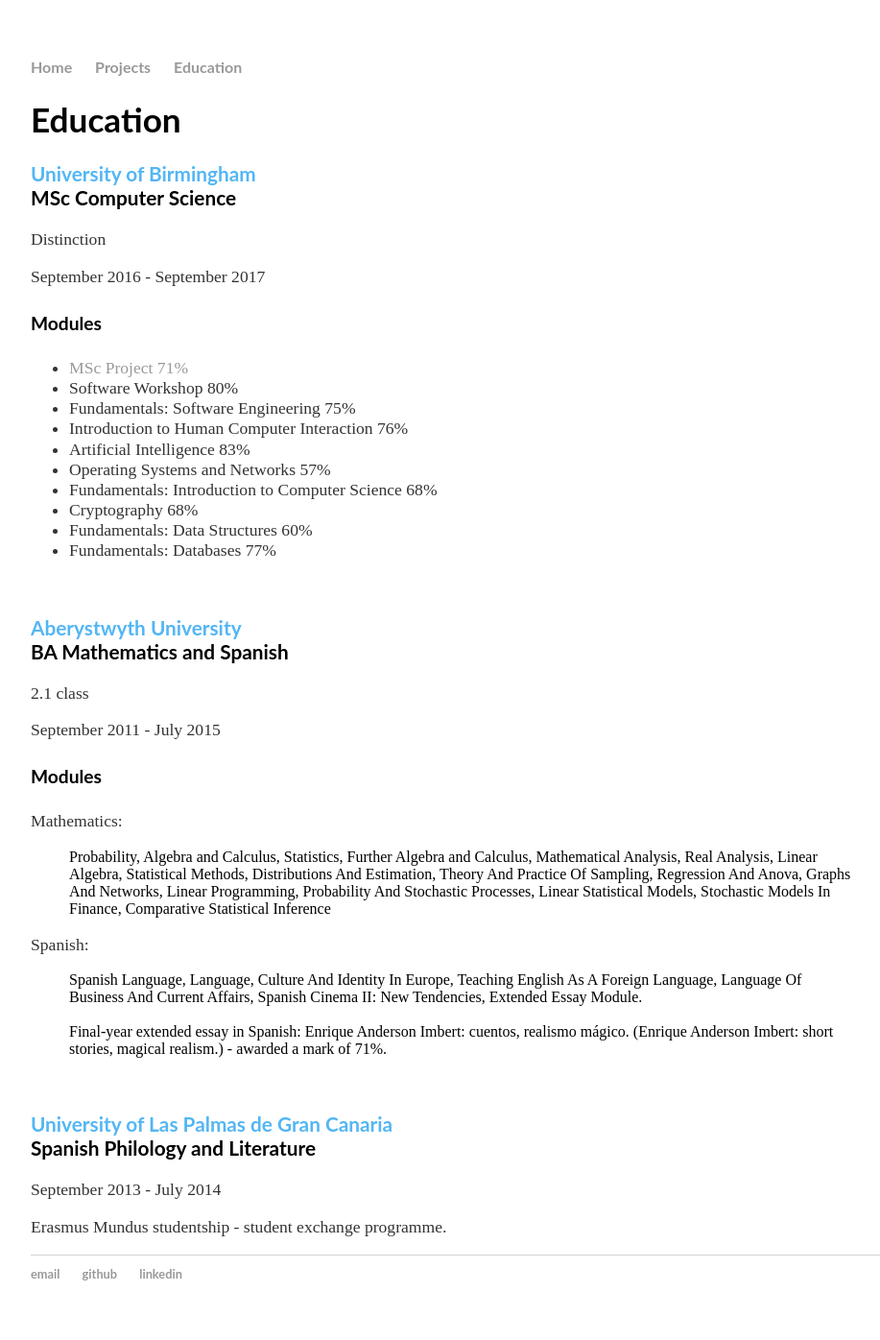
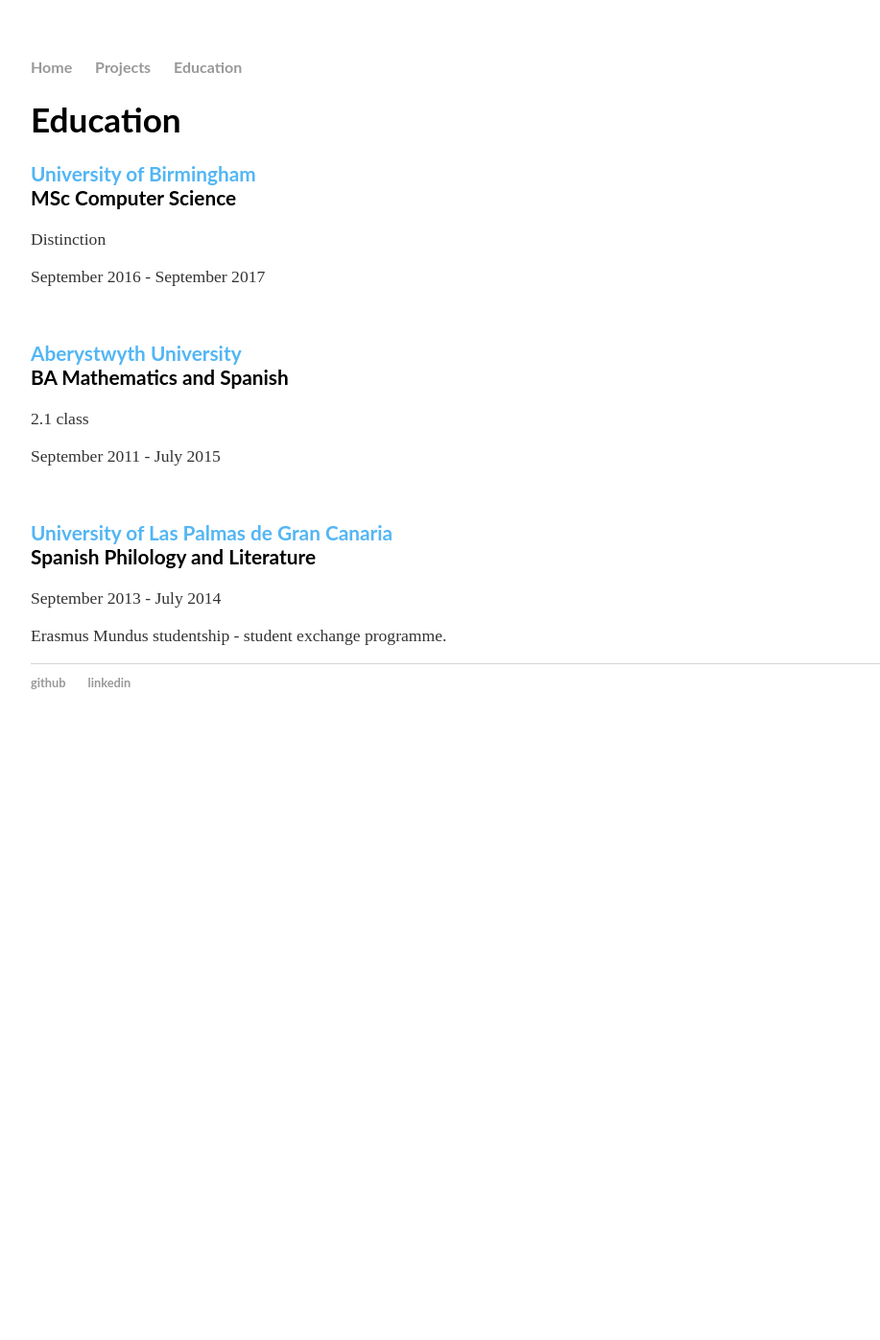
Before and after one commit to sosnovska/Portfolio-old-version, a Jekyll site: the page built from cv/index.html, in a window 1280 px wide. Shown: the whole page at 96% size, without its empty margins (160-1077 px from the left). Built offline with Jekyll 4.4.1, drawn with Linux system fonts in a browser that asks for light colours; after the commit the page ends 900 px from its top, so only the background shows below that.

Commit message:
updated info and formatting

```diff
--- a/_layouts/default.html
+++ b/_layouts/default.html
@@ -1,12 +1,10 @@
 <!DOCTYPE html>
 <html>
+
 <head>
   <title>{{ page.title }}</title>
-
   <link rel="stylesheet" type="text/css" href="/css/main.css">
-
 </head>
-
 
 <body>
   <nav>
@@ -23,10 +21,10 @@
   </div>
   <footer>
     <ul>
-        		<li><a href="mailto:msosnowska0@gmail.com">email</a></li>
       <li><a href="https://github.com/sosnovska">github</a></li>
       <li><a href="https://www.linkedin.com/in/sosnowska">linkedin</a></li>
     </ul>
   </footer>
 </body>
+
 </html>
--- a/cv/index.html
+++ b/cv/index.html
@@ -8,45 +8,11 @@
 	<h3><span class="blue">University of Birmingham</span><br>MSc Computer Science</h3>
 	<p>Distinction</p>
 	<p>September 2016 - September 2017</p>
-            <h4>Modules</h4>
-            <ul>
-            	<li><a href="/projects/othello.html">MSc Project 71%</a></li>
 
-            	<li>Software Workshop 80%</li>
-
-				<li>Fundamentals: Software Engineering 75%</li>
-
-				<li>Introduction to Human Computer Interaction 76%</li>
-
-				<li>Artificial Intelligence 83%</li>
-
-				<li>Operating Systems and Networks 57%</li>
-
-				<li>Fundamentals: Introduction to Computer Science 68%</li>
-
-				<li>Cryptography 68%</li>
-
-				<li>Fundamentals: Data Structures 60%</li>
-
-				<li>Fundamentals: Databases 77%</li>
-
-			</ul>
 	<br>
 	<h3><span class="blue">Aberystwyth University</span><br>BA Mathematics and Spanish </h3>
 	<p>2.1 class</p>
 	<p>September 2011 - July 2015</p>
-            <h4>Modules</h4>
-
-            <p>Mathematics:</p>
-					<p>
-					<blockquote>Probability, Algebra and Calculus, Statistics, Further Algebra and Calculus, Mathematical Analysis, Real Analysis, Linear Algebra, Statistical Methods, Distributions And Estimation, Theory And Practice Of Sampling, Regression And Anova, Graphs And Networks, Linear Programming, Probability And Stochastic Processes, Linear Statistical Models, Stochastic Models In Finance, Comparative Statistical Inference</blockquote>
-
-					</p>
-            <p>Spanish:</p>
-					<p><blockquote>
-					Spanish Language, Language, Culture And Identity In Europe, Teaching English As A Foreign Language, Language Of Business And Current Affairs, Spanish Cinema II: New Tendencies, Extended Essay Module.</blockquote></p>
-					<p><blockquote>
-					Final-year extended essay in Spanish: Enrique Anderson Imbert: cuentos, realismo mágico. (Enrique Anderson Imbert: short stories, magical realism.) - awarded a mark of 71%.</blockquote></p>
 
 	<br>
 	<h3><span class="blue">University of Las Palmas de Gran Canaria</span><br>Spanish Philology and Literature</h3>
```
Also changed, not shown: index.html (+6 -5 lines). Lines whose indentation alone changed are shown as unchanged.
